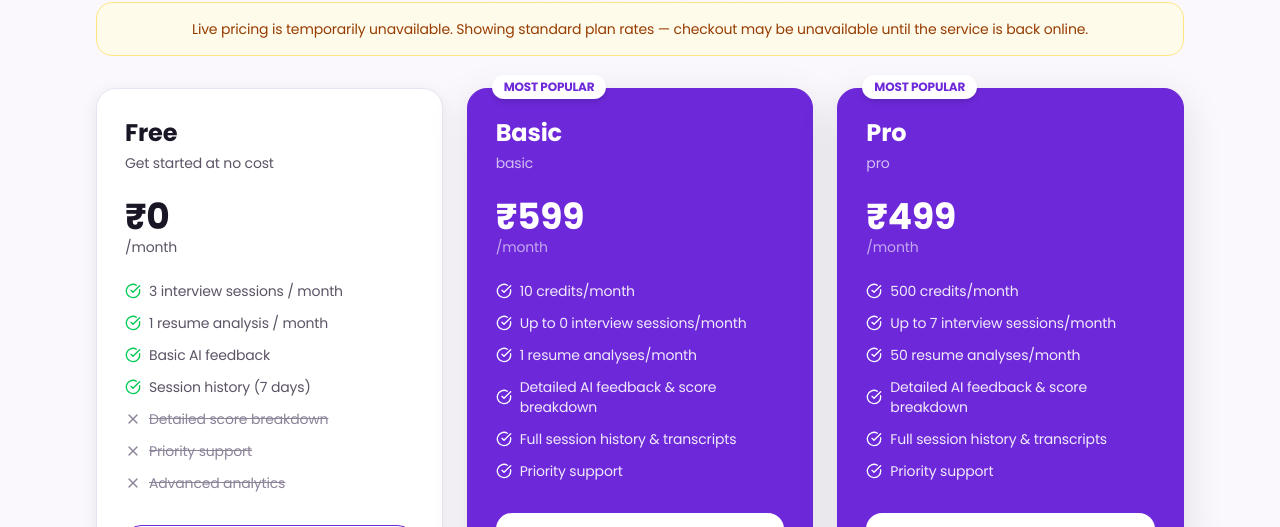
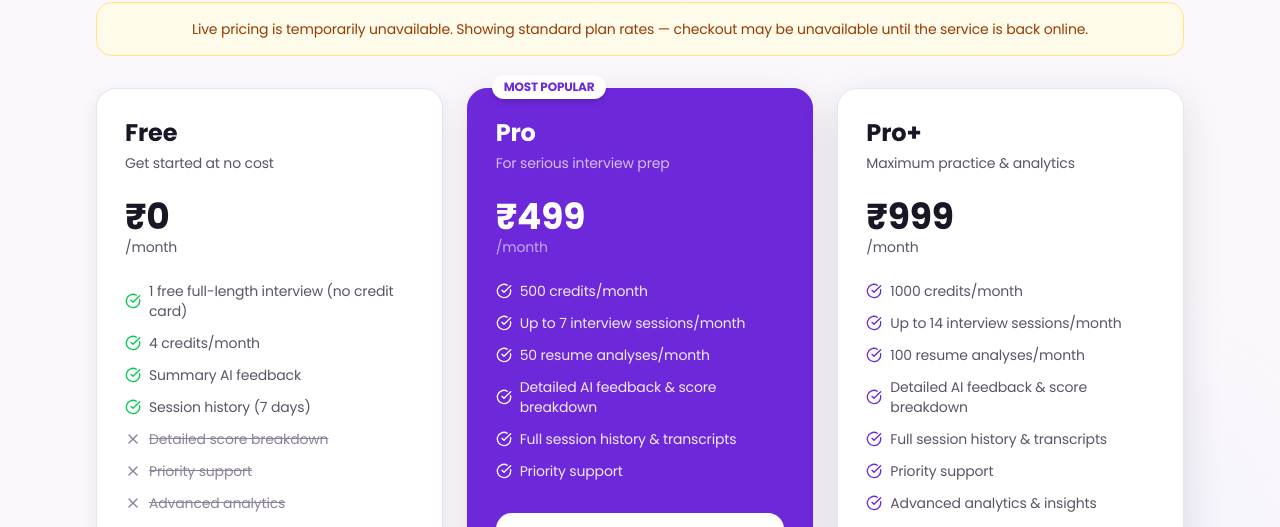
Before and after one commit to engineering-frontend-interviewsta/Interviewsta-client-TS, a React (Vite) app: page /pricing in a window 1280 px wide. Shown: the part 425-952 px from the top of the page. Built offline with nearby package versions, Linux system fonts and the light colour scheme; no server answers.

Commit message:
service unavailable fixes

```diff
--- a/src/constants/appConstants.ts
+++ b/src/constants/appConstants.ts
@@ -42,11 +42,31 @@ export const PLAN_TIERS = {
   DEV:      { tier: 4, slug: 'developer',    name: 'Developer',    credits: -1,   priceInr: 0,   priceDisplay: 'Internal'},
 } as const;
 
-/** Mirror of NestJS payment seed — used when /payment/plans is unreachable (e.g. Render suspended). */
+/** Paid tiers shown on marketing/billing UI (excludes legacy Basic). */
+export const PUBLIC_PAID_PLAN_SLUGS = ['pro', 'pro-plus'] as const;
+
+/** Nest payment seed annual prices (paise) — not derived from monthly list price. */
+const PRO_ANNUAL_PAISE = 499_900;
+const PRO_PLUS_ANNUAL_PAISE = 999_900;
+
+/** Mirror of PLAN_TIERS + Nest payment seed — used when /payment/plans is unreachable. */
 export const FALLBACK_DISPLAY_PLANS = [
-  { id: 'fallback-basic', name: 'Basic', slug: 'basic', credits: 10, monthlyPaise: 59900, annualPaise: 599900 },
-  { id: 'fallback-pro', name: 'Pro', slug: 'pro', credits: 500, monthlyPaise: 49900, annualPaise: 499900 },
-  { id: 'fallback-pro-plus', name: 'Pro+', slug: 'pro-plus', credits: 1000, monthlyPaise: 99900, annualPaise: 999900 },
+  {
+    id: 'fallback-pro',
+    name: PLAN_TIERS.PRO.name,
+    slug: PLAN_TIERS.PRO.slug,
+    credits: PLAN_TIERS.PRO.credits,
+    monthlyPaise: PLAN_TIERS.PRO.priceInr * 100,
+    annualPaise: PRO_ANNUAL_PAISE,
+  },
+  {
+    id: 'fallback-pro-plus',
+    name: PLAN_TIERS.PRO_PLUS.name,
+    slug: PLAN_TIERS.PRO_PLUS.slug,
+    credits: PLAN_TIERS.PRO_PLUS.credits,
+    monthlyPaise: PLAN_TIERS.PRO_PLUS.priceInr * 100,
+    annualPaise: PRO_PLUS_ANNUAL_PAISE,
+  },
 ] as const;
 
 /** 70–75 for technical/coding, 80–85 for company/AI-ML, 100 for case-study/management */
--- a/src/landing/PricingPage.tsx
+++ b/src/landing/PricingPage.tsx
@@ -5,16 +5,21 @@ import { motion } from 'framer-motion';
 import { getPaymentPlans } from '../services/paymentService';
 import type { PlanTierInfo } from '../types/account';
 import { ROUTES } from '../constants/routerConstants';
-import { CREDIT_COSTS, FALLBACK_DISPLAY_PLANS } from '../constants/appConstants';
+import {
+  CREDIT_COSTS,
+  FALLBACK_DISPLAY_PLANS,
+  PLAN_TIERS,
+  PUBLIC_PAID_PLAN_SLUGS,
+} from '../constants/appConstants';
 
 function formatRupees(paise: number): string {
   return `₹${(paise / 100).toLocaleString('en-IN')}`;
 }
 
 const FREE_FEATURES = [
-  '3 interview sessions / month',
-  '1 resume analysis / month',
-  'Basic AI feedback',
+  '1 free full-length interview (no credit card)',
+  `${PLAN_TIERS.FREE.credits} credits/month`,
+  'Summary AI feedback',
   'Session history (7 days)',
 ];
 
@@ -41,6 +46,18 @@ const itemVariants = {
   visible: { opacity: 1, y: 0, transition: { duration: 0.5 } },
 };
 
+const PLAN_TAGLINES: Record<string, string> = {
+  pro: 'For serious interview prep',
+  'pro-plus': 'Maximum practice & analytics',
+};
+
+function normalizePublicPaidPlans(plans: PlanTierInfo[]): PlanTierInfo[] {
+  const order = new Map<string, number>(PUBLIC_PAID_PLAN_SLUGS.map((slug, index) => [slug, index]));
+  return plans
+    .filter((plan) => (PUBLIC_PAID_PLAN_SLUGS as readonly string[]).includes(plan.slug))
+    .sort((a, b) => (order.get(a.slug) ?? 99) - (order.get(b.slug) ?? 99));
+}
+
 export default function PricingPage() {
   const [plans, setPlans] = useState<PlanTierInfo[]>([]);
   const [billingInterval, setBillingInterval] = useState<'monthly' | 'annual'>('monthly');
@@ -50,7 +67,9 @@ export default function PricingPage() {
   useEffect(() => {
     getPaymentPlans()
       .then((res) => {
-        const paidPlans = res.filter((p) => p.monthlyPaise > 0 || p.annualPaise > 0);
+        const paidPlans = normalizePublicPaidPlans(
+          res.filter((p) => p.monthlyPaise > 0 || p.annualPaise > 0),
+        );
         if (paidPlans.length > 0) {
           setPlans(paidPlans);
           return;
@@ -195,10 +214,11 @@ export default function PricingPage() {
             </motion.div>
 
             {/* Paid plan cards */}
-            {plans.map((plan, index) => {
+            {plans.map((plan) => {
               const activePrice = billingInterval === 'annual' ? plan.annualPaise : plan.monthlyPaise;
               const displayPrice = activePrice > 0 ? formatRupees(activePrice) : 'Not available';
-              const isPopular = index === 0 || plan.slug.toLowerCase() === 'pro';
+              const isPopular = plan.slug === 'pro';
+              const tagline = PLAN_TAGLINES[plan.slug] ?? 'Paid plan';
               const monthlyCredits = plan.credits;
               const interviewSessions =
                 monthlyCredits === -1 ? -1 : Math.floor(monthlyCredits / CREDIT_COSTS.INTERVIEW_MIN);
@@ -226,7 +246,7 @@ export default function PricingPage() {
                     {plan.name}
                   </h2>
                   <p className={`mb-6 text-sm ${isPopular ? 'text-white/70' : 'text-[var(--color-text-muted)]'}`}>
-                    {plan.slug}
+                    {tagline}
                   </p>
 
                   <div className="mb-6">
@@ -259,10 +279,14 @@ export default function PricingPage() {
                       <CheckCircle className={`h-4 w-4 flex-shrink-0 ${isPopular ? 'text-white' : 'text-[var(--color-primary)]'}`} />
                       Full session history &amp; transcripts
                     </li>
-                    {isPopular && (
+                    <li className="flex items-center gap-2 text-sm">
+                      <CheckCircle className={`h-4 w-4 flex-shrink-0 ${isPopular ? 'text-white' : 'text-[var(--color-primary)]'}`} />
+                      Priority support
+                    </li>
+                    {plan.slug === 'pro-plus' && (
                       <li className="flex items-center gap-2 text-sm">
-                        <CheckCircle className="h-4 w-4 flex-shrink-0 text-white" />
-                        Priority support
+                        <CheckCircle className={`h-4 w-4 flex-shrink-0 ${isPopular ? 'text-white' : 'text-[var(--color-primary)]'}`} />
+                        Advanced analytics &amp; insights
                       </li>
                     )}
                   </ul>
```
